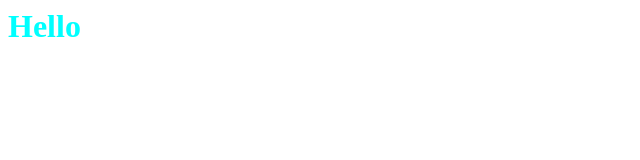
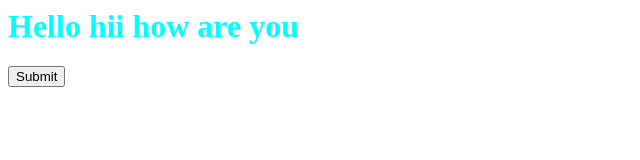
Before and after one commit to pyonjan277-png/Learning, a plain HTML site: page index2.html in a window 1280 px wide. Shown: the whole page, without its empty margins (0-640 px from the left). Drawn offline with Linux system fonts and the light colour scheme.

Commit message:
Working on puja branch

```diff
--- a/index2.html
+++ b/index2.html
@@ -5,6 +5,7 @@
     <title>Document</title>
 </head>
 <body>
-    <h1 style="color: aqua;">Hello</h1>
+    <h1 style="color: aqua;">Hello hii how are you</h1>
+    <button>Submit</button>
 </body>
 </html>
```
Also changed, not shown: 1 other file.
